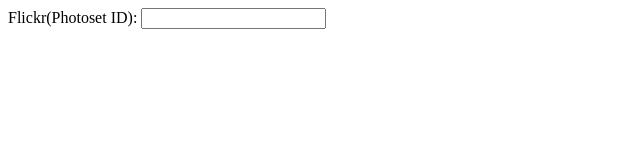
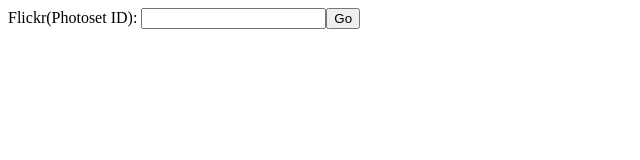
Before and after one commit to Repy/AlbumDownloader, a plain HTML site: page flickr.html in a window 1280 px wide. Shown: the full height of the page, 0-640 px from the left. Drawn offline with Linux system fonts and the light colour scheme.

Commit message:
Update flickr.html

```diff
--- a/flickr.html
+++ b/flickr.html
@@ -5,7 +5,7 @@
 <title>Album Downloader</title>
 </head>
 <body>
-<form>Flickr(Photoset ID): <input type="text" name="id" value=""><imput type="submit" value="Go"></form>
+<form>Flickr(Photoset ID): <input type="text" name="id" value=""><input type="submit" value="Go"></form>
 <div id="photos"></div>
 <script>
 var Param = function(str){
```
